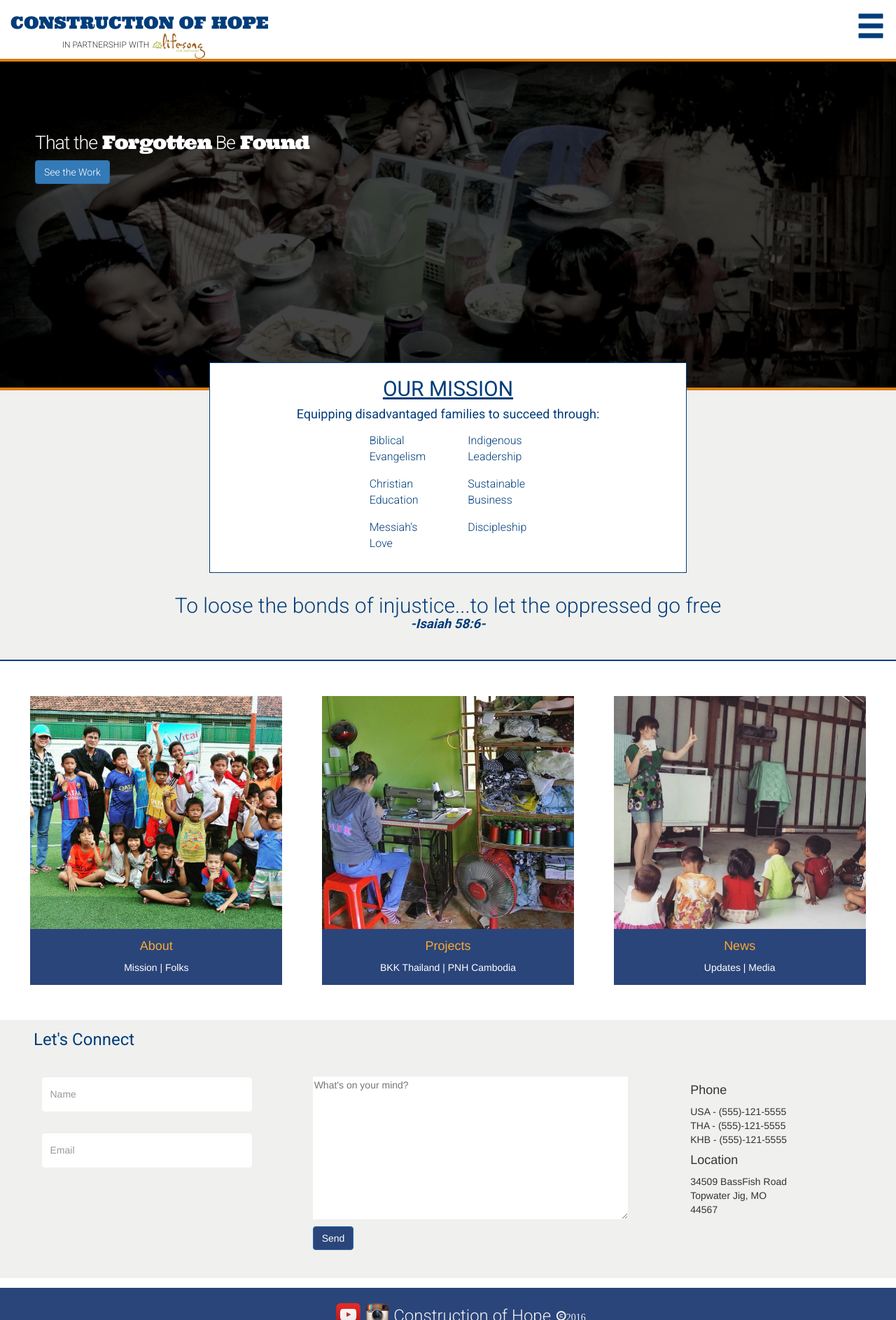
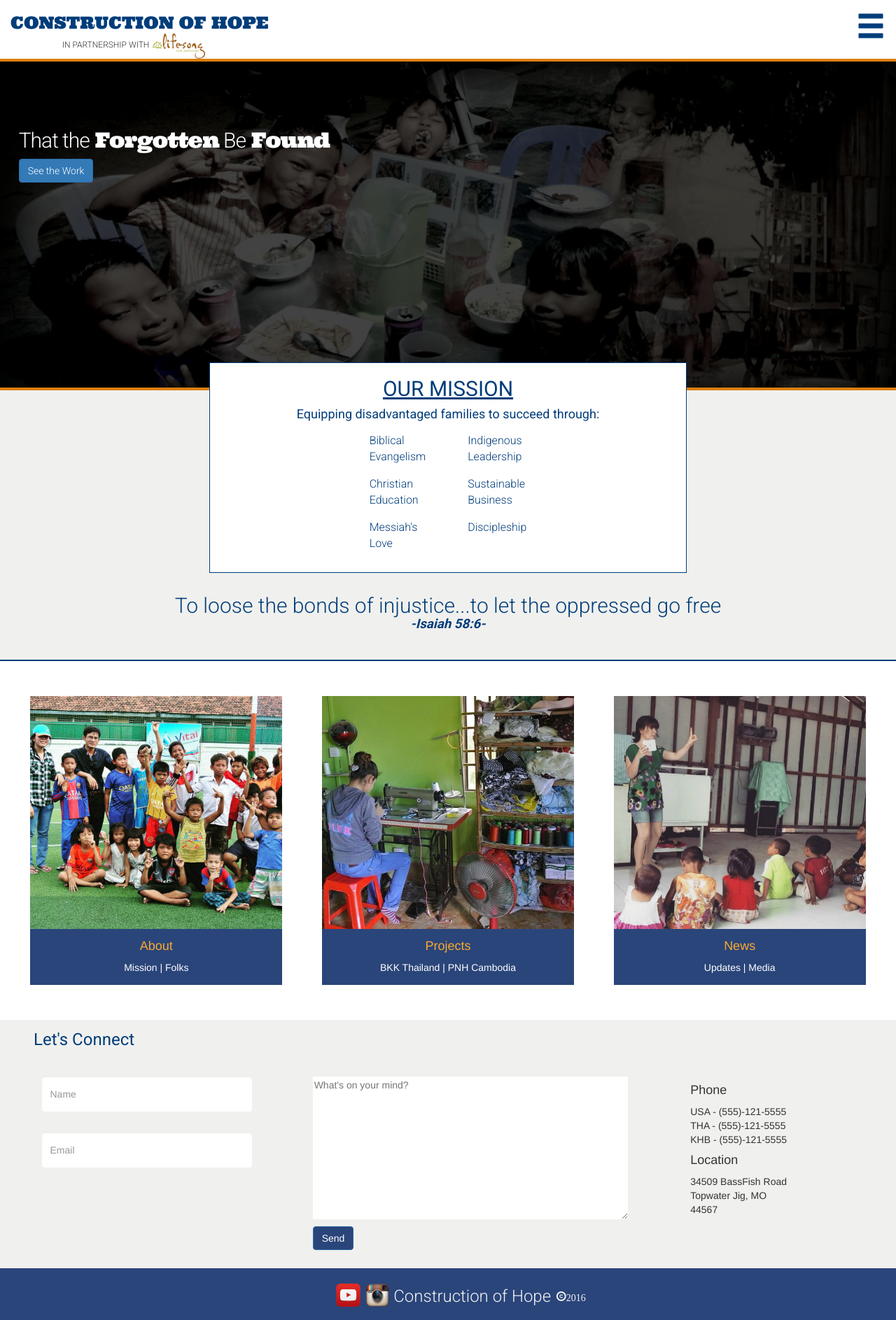
Before and after one commit to Nathan-Bateman/coh, a PHP site: page / in a window 1280 px wide. Shown: the whole page at 70% size. Run offline with PHP 8.4, Linux system fonts and the light colour scheme.

Commit message:
added animation and glow, got rid of browser rendered style for form

```diff
--- a/coh/css/main.css
+++ b/coh/css/main.css
@@ -7,14 +7,13 @@ src: url('cohfont.eot'); /* IE9 Compat Modes */
 src: url('cohfont.eot?#iefix') format('embedded-opentype'), /* IE6-IE8 */
 url('cohfont.woff') format('woff'), /* Modern Browsers */
 url('cohfont.ttf') format('truetype'), /* Safari, Android, iOS */
-url('cohfont.svg#svgFontName') format('svg'); /* Legacy iOS */}
+url('cohfont.svg#svgFontName') format('svg'); /* Legacy iOS */
+}
 html, body, {
 	width: 100%;
 	height: 100%;
 }
-body {
-  /*overflow-x: hidden;*/
-}
+
 .cohfont {
   font-family: 'cohfont';
   color:#003D7A;
@@ -57,7 +56,7 @@ h1.font-coh {
 /*banner styles*/
 .stackorder {
   z-index: -1;
-  /*position: relative;*/
+  position: relative;
   width: 100%;
 }
 
@@ -68,27 +67,70 @@ h1.font-coh {
     display: block;
     background: rgba(0, 0, 0, .6);
   }
-.centerbannertext {
-  margin:0 auto;
-}
-.keyline {
+
+.center-fly {
    position: absolute;
+   padding-top: 3em;
+   padding-left:1em;
    z-index:3;
-   top: 75px;
    width: 100%;
    font-family: 'cohfont';
    font-size: 20pt;
    color: white;
    letter-spacing: -1px;
-   padding: 10px 50px;
+   animation: fadein 3s;
+    -moz-animation: fadein 3s; /* Firefox */
+    -webkit-animation: fadein 3s; /* Safari and Chrome */
+    -o-animation: fadein 3s; /* Opera */
 }
-h2 .banner .keyline {
-  margin:0 auto;
+@keyframes fadein {
+    from {
+        opacity:0;
+    }
+    to {
+        opacity:1;
+    }
 }
+@-moz-keyframes fadein { /* Firefox */
+    from {
+        opacity:0;
+    }
+    to {
+        opacity:1;
+    }
+}
+@-webkit-keyframes fadein { /* Safari and Chrome */
+    from {
+        opacity:0;
+    }
+    to {
+        opacity:1;
+    }
+}
+@-o-keyframes fadein { /* Opera */
+    from {
+        opacity:0;
+    }
+    to {
+        opacity: 1;
+    }
+}
+/* Glow effect from http://zurb.com/playground/radioactive-buttons*/
+  @-webkit-keyframes glowPulse {
+  from { background-color: #337ab7; -webkit-box-shadow: 0 0 9px rgba(212, 231, 8, 0.5) }
+  50% { background-color: #337ab7; -webkit-box-shadow: 0 0 18px rgba(212, 231, 8, 0.5) }
+  to { background-color: #337ab7; -webkit-box-shadow: 0 0 9px rgba(212, 231, 8, .5) }
+}
+  .glow {
+  -webkit-animation-name: glowPulse;
+  -webkit-animation-duration: 1.5s;
+  -webkit-animation-iteration-count: 1;
+}
+
 span.font-roboto-light {
   color:white;
 }
-br.keyline {
+br.center-fly {
   padding-top: 5px;
 }
 button.font-roboto-light {
@@ -390,6 +432,9 @@ a.info {
 
   background-color: rgba(226, 226, 222, 0.52);
 }
+form {
+  margin-bottom: -1em;
+}
 .contact-format {
   padding: 15px;
   padding-right: 0;
--- a/coh/index.php
+++ b/coh/index.php
@@ -72,7 +72,7 @@ session_start();
         <p>Someone will get back to you within 24 hrs.<br><br> Blessings!<br><br>Construction of Hope Team </p>
       </div>
       <div class="modal-footer">
-<form action="http://coh.kadoshkcweb.com" style="text-align:left">
+<form action="index.php" style="text-align:left">
     <button type="submit" class="btn btn-primary">Back to site</button>
 </form>
 
@@ -145,8 +145,11 @@ session_start();
   <!--end 2nd row-->
   <div id='bannerplace' class='row'>
     <div class='col-sm-12 banner'>
-<h2 class="keyline"><span class="font-roboto-light"> That the</span><span> Forgotten</span><span class="font-roboto-light"> Be</span><span> Found </span><p></p><button type="button" class="btn btn-primary font-roboto-light">See the Work</button></span></h2>
-<div class='after border'></div>
+      <div data-bind="if: documentReady, visible: show" class='center-fly'>
+        <h2><span class="font-roboto-light"> That the</span><span> Forgotten</span><span class="font-roboto-light"> Be</span><span> Found </span><p></p><button type="button" class="btn btn-primary font-roboto-light btn-main-coh">See the Work</button></span></h2>
+      </div>
+      <div class='after border'>
+      </div>
     </div>
   </div>
   <!--end of row 3-->
--- a/coh/js/main.js
+++ b/coh/js/main.js
@@ -74,20 +74,13 @@ var postBottomPics = function () {
 
 	}
 };
-/*var postBottomPicsLables = function () {
-	for (item in bottomPicsLables) {
-		var lable = bottomPicsLables[item];
-		$bottomSectionLables.append(lable);
 
-	}
-};
-*/
+
 
 var randomBanner = function (x) {
 	var bannerPics = ['images/banner_1.jpg','images/banner_2.png', 'images/banner_3.jpg','images/banner_4.jpg'];
 	var images = randomfromarray(bannerPics);
 	$( ".banner" ).append( '<img src="' + images +'" class="img-responsive centerImage border stackorder">' );
-	//$( ".banner" ).css({'background-image': 'url(' + images + ')'});
 };
 
 menu.addEventListener('click', function(e) {
@@ -106,10 +99,23 @@ main.addEventListener('click', function() {
 
 var hopeViewModel = function () {
   var self = this;
+
+  	var onloadAnimation = function() { $( document ).ready(function() {
+        console.log( "document loaded" );
+        self.documentReady(true);
+        setTimeout(function(){ self.show(true) }, 400);
+        setTimeout(function(){document.querySelector('.btn-main-coh').classList.add('glow')}, 2600);
+
+    		});
+	};
+	onloadAnimation();
 	postMenu();
 	postFooter();
 	postBottomPics();
 	randomBanner();
+	self.show = ko.observable(false);
+	self.documentReady = ko.observable(false);
+
 
 };
 ko.applyBindings(new hopeViewModel());
```
Also changed, not shown: coh/css/normalize.css (added), 2 other files.
